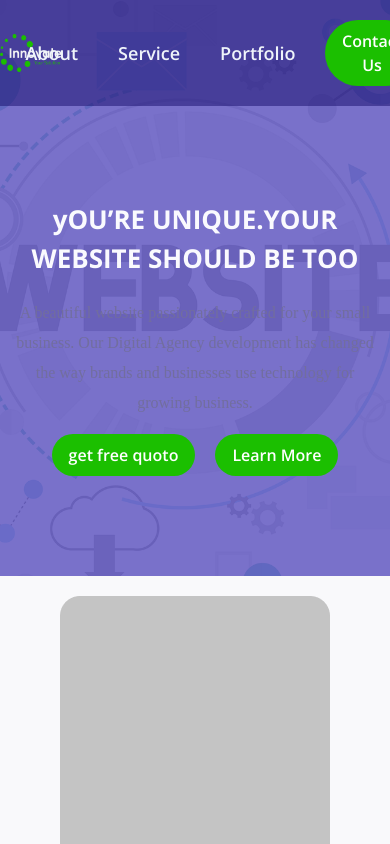
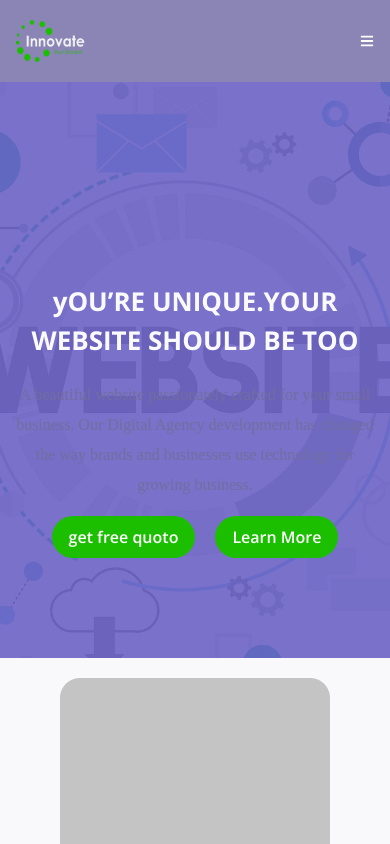
Before and after one commit to sajibkhandev/Innovate-Es-Fdr-2403, a React (Vite) app: page / in a window 390 px wide. Shown: the top 844 px of the page. Built offline with nearby package versions, Linux system fonts and the light colour scheme; a web font is replaced by a local one.

Commit message:
responsive navber done

```diff
--- a/src/layouts/Navber.jsx
+++ b/src/layouts/Navber.jsx
@@ -7,19 +7,27 @@ import Button from '../components/Button'
 import List from '../components/List'
 import Logo from '../assets/logo.png'
 import { Link } from 'react-router-dom'
+import { FaBars } from "react-icons/fa";
+import { RxCross2 } from "react-icons/rx";
+import { useState } from 'react'
 
 const Navber = () => {
+  let [show,setShow]=useState(false)
+
+  let handleClick=()=>{
+    setShow(!show)
+  }
   return (
-    <nav className='bg-[#160c6d80] py-5 absolute top-0 left-0 w-full '>
+    <>
+    {/* Desktop start */}
+    <nav className='hidden md:block bg-[#160c6d80] py-5 absolute top-0 left-0 w-full '>
       <Container>
        <Flex className='items-center'>
            <div className='w-2/12'>
            <Link to='/'><Image src={Logo} alt="logo image"/></Link>
            </div>
            <div className='w-8/12'>
-           <ul className='flex gap-x-10 justify-center cursor-pointer	'>
-
-
+           <ul className='flex md:gap-x-5 lg:gap-x-10 justify-center cursor-pointer	'>
             <Link to='/'><List text="Home"/></Link>
             <Link to='/about'><List text="About"/></Link>
             <Link to='/service'><List text="Service"/></Link>
@@ -29,12 +37,6 @@ const Navber = () => {
 
            </ul>
 
-
-
-
-
-
-
            </div>
            <div className='w-2/12 text-right'>
              <Button text="Contact Us"/>
@@ -43,6 +45,33 @@ const Navber = () => {
 
       </Container>
     </nav>
+    {/* Desktop end */}
+    {/* mobile start */}
+
+     <nav className='relative px-4 md:hidden bg-[#160c6d80] py-5'>
+      <Flex className='items-center justify-between'>
+        <div><Image className='w-[70%]' src={Logo}/></div>
+        <div onClick={handleClick}>
+          {
+            show ?<RxCross2 className='text-white text-lg'/> :<FaBars className='text-white text-sm'/>
+          }
+        </div>
+      </Flex>
+
+      {
+        show && <ul className='absolute top-[80px] left-0 w-full bg-purple-500 rounded-[10px] flex flex-col items-center justify-center gap-y-6 py-12'>
+        <Link to='/'><List text="Home"/></Link>
+         <Link to='/about'><List text="About"/></Link>
+         <Link to='/service'><List text="Service"/></Link>
+         <Link to='/portfolio'><List text="Portfolio"/></Link>
+         <Link to='/price'> <List text="Price"/></Link>
+         <Link to='/blog'><List text="Blog"/></Link>
+   </ul>
+      }
+
+     </nav>
+    {/* mobile end */}
+    </>
   )
 }
 
```
